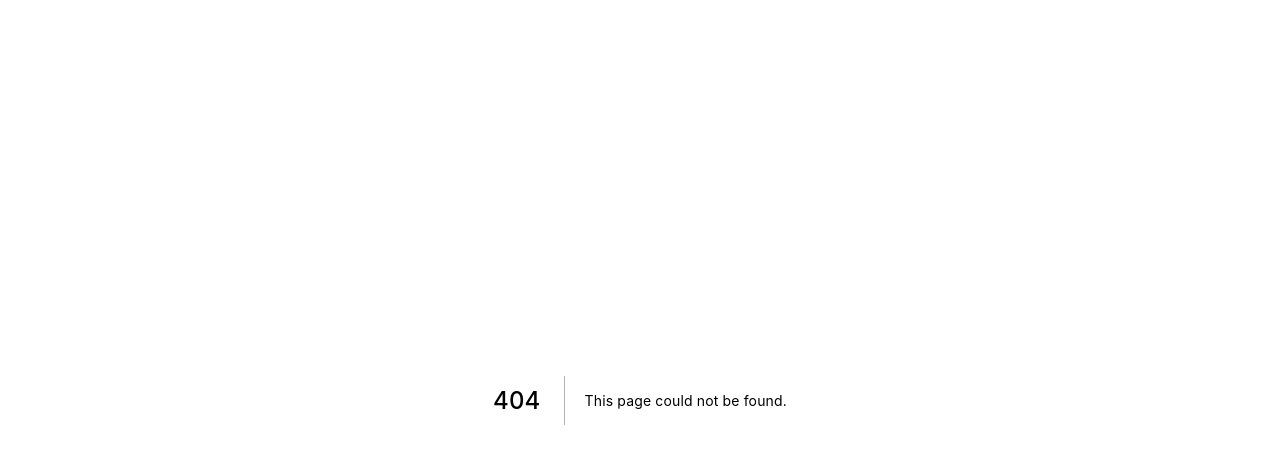
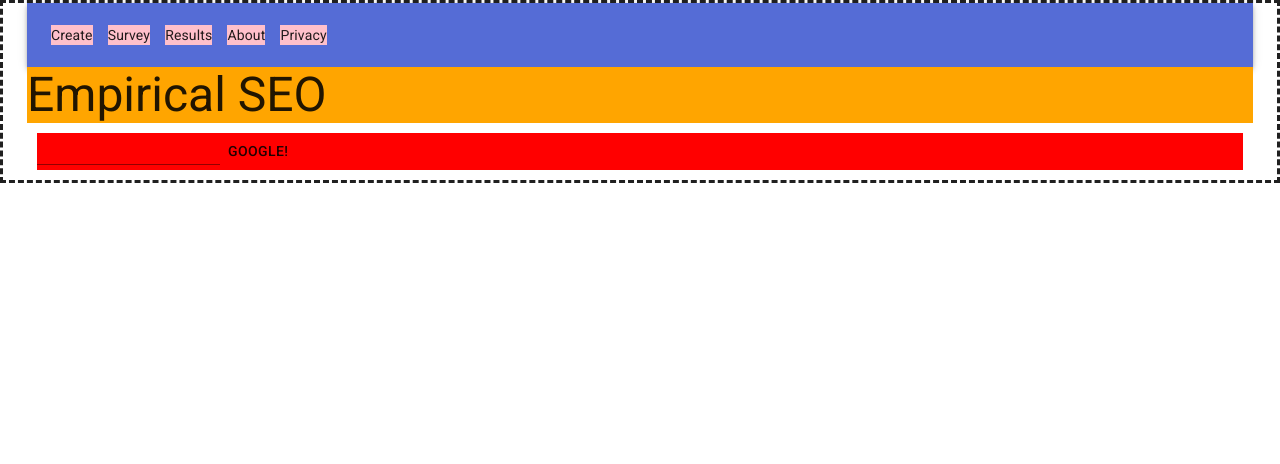
Before and after one commit to noconsulate/empirical-seo, a Next.js app: page /surveyparams in a window 1280 px wide. Before the commit this address had no page. Shown: the top 464 px of the page. Built offline with nearby package versions, Linux system fonts and the light colour scheme; no server answers; the database is empty.

Commit message:
forgot to track this, dang

```diff
--- a/pages/create.js
+++ b/pages/create.js
@@ -33,7 +33,7 @@ const Create = props => {
     setFormText(event.target.value)
   }
 
-  const handleSubmitScenario = async event => {
+  const handleSubmitScenario = event => {
     event.preventDefault()
     const urlIdGen = shortid.generate()
     console.log(urlId)
--- /dev/null
+++ b/pages/surveyparams.js
@@ -0,0 +1,105 @@
+import React from 'react'
+import { useRouter } from 'next/router'
+import { makeStyles } from '@material-ui/core/styles'
+import { Typography, TextField, Grid, Button } from '@material-ui/core'
+
+import { db } from '../config/firebase'
+
+import Layout from '../components/Layout'
+
+const useStyles = makeStyles(theme => ({
+  form: {
+    backgroundColor: 'red',
+    alignItems: 'center',
+  },
+
+  content: {
+    backgroundColor: 'yellow',
+  },
+}))
+
+const Survey = props => {
+  const [urlId, setUrlId] = React.useState('')
+  const [scenarioText, setScenarioText] = React.useState('')
+  const [formText, setFormText] = React.useState('')
+
+  const classes = useStyles()
+
+  const router = useRouter()
+  React.useEffect(() => {
+    const value = router.query.urlid
+    setUrlId(value)
+    console.log(urlId)
+
+  })
+
+  if (urlId !== '') {
+    const scenariosRef = db.collection('scenarios')
+    const query = scenariosRef.where('urlId', '==', urlId)
+    query.get()
+      .then(snapshot => {
+        snapshot.forEach(doc => {
+          console.log(doc.id, doc.data())
+          const value = doc.data().scenario
+          setScenarioText(value)
+        })
+      })
+      .catch(error => {
+        console.log('error', error)
+      })
+  }
+
+  const handleChange = event => {
+    event.preventDefault()
+    setFormText(event.target.value)
+  }
+
+  const handleSubmit = event => {
+    console.log(formText)
+  }
+
+  const SurveyForm = () => {
+
+    return (
+      <>
+        <Grid container direction='column'>
+        <div className={classes.content}>
+          <Typography variant='body1'>
+            {scenarioText}
+          </Typography>
+        </div>
+        <form
+          className={classes.form}
+          autoComplete='off'
+          onSubmit={handleSubmit}
+        >
+          <TextField
+            value={formText}
+            onChange={handleChange}
+          />
+          <Button type='submit'>
+          google!
+        </Button>
+        </form>
+        </Grid>
+      </>
+    )
+  }
+
+  const pageContent = (
+    <>
+      {SurveyForm()}
+    </>
+  )
+
+  return (
+    <>
+      <Layout
+        content={pageContent}
+        title={'SURVEY NEEDS TITLE YA KNOW'}
+      />
+    </>
+  )
+}
+
+export default Survey
```
